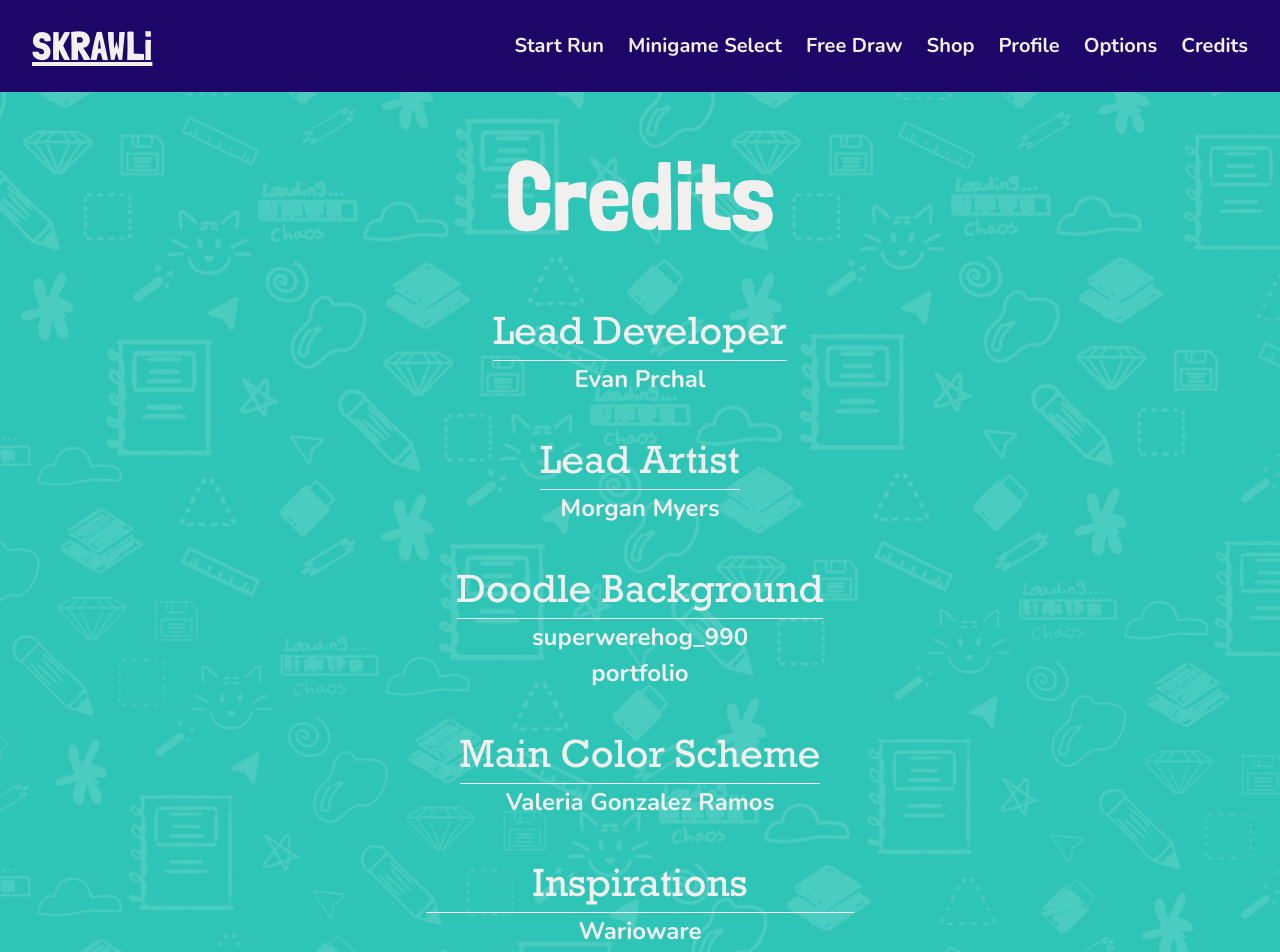
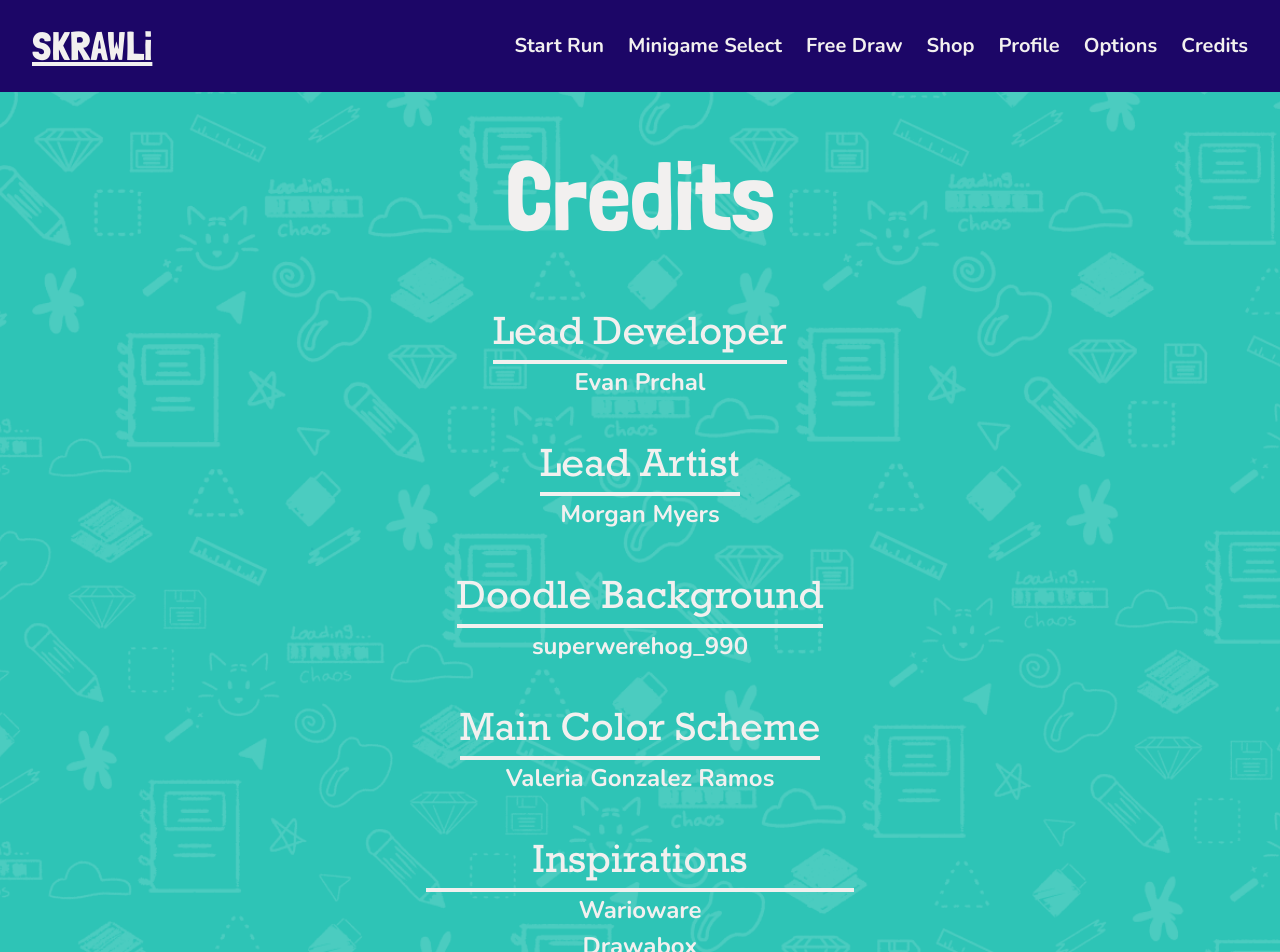
Before and after one commit to EvanPrchal/SKRAWLi, a React (Vite) app in the folder frontend/: page /credits in a window 1280 px wide. Shown: the top 952 px of the page. Built offline with nearby package versions, Linux system fonts and the light colour scheme; no server answers.

Commit message:
credits page tweaks

```diff
--- a/frontend/src/Credits.tsx
+++ b/frontend/src/Credits.tsx
@@ -9,14 +9,14 @@ const Credits = () => {
       <div className="flex flex-col items-center justify-center flex-grow gap-8 py-8">
         <h1 className="text-logotype font-logotype">Credits</h1>
         <section className="text-header font-header flex flex-col items-center">
-          Lead Developer<hr className="w-full"></hr> <h2 className="text-button font-body">Evan Prchal</h2>
+          Lead Developer<hr className="w-full border-t-4 border-skrawl-white"></hr> <h2 className="text-button font-body">Evan Prchal</h2>
         </section>
         <section className="text-header font-header flex flex-col items-center">
-          Lead Artist <hr className="w-full"></hr>
+          Lead Artist <hr className="w-full border-t-4 border-skrawl-white"></hr>
           <h2 className="text-button font-body">Morgan Myers</h2>
         </section>
         <section className="text-header font-header flex flex-col items-center">
-          Doodle Background <hr className="w-full"></hr>
+          Doodle Background <hr className="w-full border-t-4 border-skrawl-white"></hr>
           <a
             className="text-button font-body hover:text-skrawl-purple transition-colors"
             href="https://www.instagram.com/superwerehog_990/"
@@ -24,16 +24,13 @@ const Credits = () => {
           >
             superwerehog_990
           </a>
-          <a className="text-button font-body hover:text-skrawl-purple transition-colors" href="https://kmariscal5132.wixstudio.com/" target="_blank">
-            portfolio
-          </a>
         </section>
         <section className="text-header font-header flex flex-col items-center">
-          Main Color Scheme <hr className="w-full"></hr>
+          Main Color Scheme <hr className="w-full border-t-4 border-skrawl-white"></hr>
           <h2 className="text-button font-body">Valeria Gonzalez Ramos</h2>
         </section>
         <section className="text-header font-header flex flex-col items-center">
-          Inspirations <hr className="w-full"></hr>
+          Inspirations <hr className="w-full border-t-4 border-skrawl-white"></hr>
           <h2 className="text-button font-body">Warioware</h2>
           <a className="text-button font-body hover:text-skrawl-purple transition-colors" href="https://drawabox.com/" target="_blank">
             Drawabox
```
